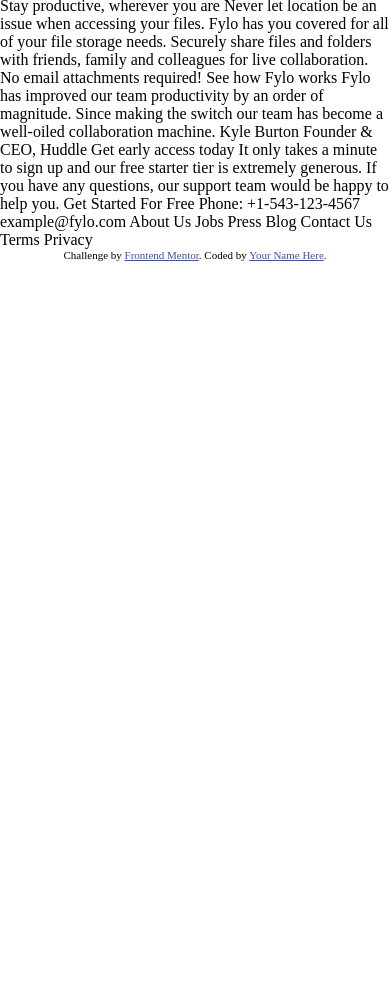
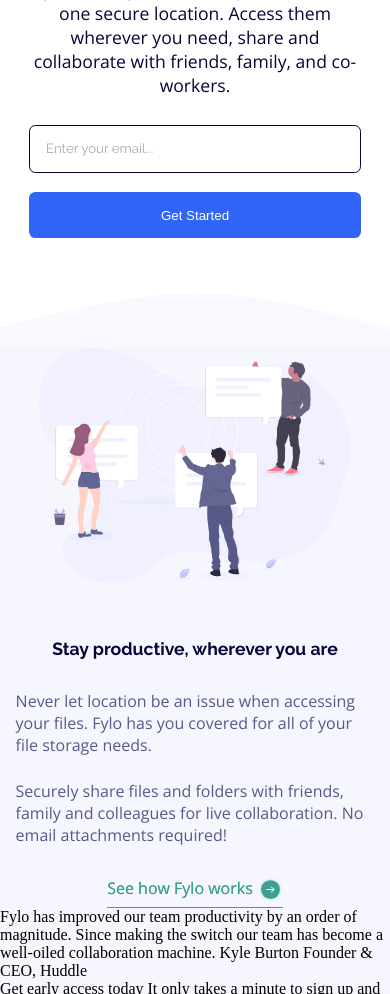
Before and after one commit to YousefKhalid-iq/fylo-landing-page-with-two-column-layout, a plain HTML site: page index.html in a window 390 px wide. Shown: the part 563-1557 px from the top of the page. Before the commit the page ends 844 px from the top, so only its background shows below. Drawn offline with nearby package versions, Linux system fonts and the light colour scheme.

Commit message:
Add files via upload

```diff
--- a/index.html
+++ b/index.html
@@ -47,32 +47,43 @@
         Access them wherever you need, share and collaborate with friends,
         family, and co-workers.
       </p>
-      <form>
-        <input>
+      <form action="#">
+        <input class="email-input" type="email" name="email" placeholder="Enter your email..." aria-label="error__message">
         <label></label>
-        <div>
-          <button>
+        <div class="form-btn-cont">
+          <button aria-label="email" type="submit">
             Get Started
           </button>
         </div>
       </form>
+      <img role="presentation" alt="" class="curve-img" src="images/bg-curve-mobile.svg">
     </div>
+    <div class="productive-section">
+      <img alt="An image of being productive" class="illustration-img-productive" src="images/illustration-2.svg">
+      <h2>
         Stay productive, wherever you are
-
+      </h2>
+      <p class="productive-p1">
         Never let location be an issue when accessing your files. Fylo has you
         covered for all of your file storage needs.
-
+      </p>
+      <p class="productive-p2">
         Securely share files and folders with friends, family and colleagues for
         live collaboration. No email attachments required!
-
+      </p>
+      <div class="fylo-works-cont">
+        <p class="how-fylo-works-p">
           See how Fylo works
-
+        </p>
+        <img role="presentation" alt="" class="arrow-icon" src="images/icon-arrow.svg">
+      </div>
+    <div class="testomonial-cont">
       Fylo has improved our team productivity by an order of magnitude. Since
       making the switch our team has become a well-oiled collaboration machine.
 
       Kyle Burton
       Founder & CEO, Huddle
-
+    </div>
     Get early access today
 
     It only takes a minute to sign up and our free starter tier is extremely generous.
--- a/style.css
+++ b/style.css
@@ -22,6 +22,7 @@
   text-align: right;
   width: 60%;
   margin-top: 20px;
+  margin-right: 1.5%;
 }
 
 .header-links li {
@@ -40,12 +41,118 @@
   padding-top: 20%;
 }
 
-.illustration-img-header {
+.illustration-img-header, .illustration-img-productive {
   width: 80%;
   display: block;
   margin: 0 auto;
 }
 
+h1 {
+  color: hsl(243, 87%, 12%);
+  font-family: 'Open Sans', sans-serif;
+  width: 85%;
+  text-align: center;
+  margin: 0 auto;
+  font-size: 2rem;
+  padding: 7% 0;
+}
+
+.header-p {
+  color: hsl(243, 87%, 12%);
+  font-family: 'Open Sans', sans-serif;
+  width: 85%;
+  text-align: center;
+  margin: 0 auto;
+  font-size: 1.1rem;
+}
+
+form {
+  text-align: center;
+  width: 100%;
+  padding: 7% 0 14% 0;
+}
+
+form .email-input {
+  width: 85%;
+  padding: 4%;
+  border-radius: 0.4rem;
+  border-width: 0.1rem;
+  border-style: solid;
+  border-color: hsl(243, 87%, 12%);
+}
+
+.email-input[type="email"]::placeholder {
+  opacity: 0.6;
+  font-family: 'Raleway', sans-serif;
+}
+
+.form-btn-cont button {
+  width: 85%;
+  background-color: hsl(224, 93%, 58%);
+  border: 0;
+  color: hsl(0, 0%, 100%);
+  padding: 4%;
+  border-radius: 0.4rem;
+  margin-top: 5%;
+  cursor: pointer;
+}
+
+.email-input:focus {
+  outline-width: 0;
+}
+
+.curve-img {
+  width: 100%;
+  display: block;
+}
+
+.productive-section {
+  background-color: hsl(240, 75%, 98%);
+}
+
+h2 {
+  color: hsl(243, 87%, 12%);
+  font-family: 'Raleway', sans-serif;
+  width: 80%;
+  text-align: center;
+  margin: 0 auto;
+  font-size: 1.1rem;
+  padding: 14% 0 5% 0;
+}
+
+.productive-p1, .productive-p2 {
+  color: hsl(238, 22%, 44%);
+  font-family: 'Open Sans', sans-serif;
+  font-size: 1rem;
+  width: 92%;
+  margin: 0 auto;
+  text-align: left;
+  padding: 3% 0;
+}
+
+.fylo-works-cont {
+  padding-top: 5%;
+  width: 50%;
+  margin: 0 auto;
+  display: flex;
+  justify-content: center;
+  align-content: center;
+}
+
+.how-fylo-works-p {
+  color: hsl(170, 45%, 43%);
+  text-shadow: 0px 0px 0px hsl(170, 45%, 43%);
+  font-family: 'Open Sans', sans-serif;
+  border-bottom: 1px solid hsl(170, 45%, 43%);
+  padding-bottom: 5px;
+}
+
+.arrow-icon {
+  width: 30px;
+  border-bottom: 1px solid hsl(170, 45%, 43%);
+  padding-bottom: 5px;
+  padding-left: 5px;
+}
 
 .attribution {
   font-size: 11px; text-align: center;
```
Also changed, not shown: 1 other file. Lines whose indentation alone changed are shown as unchanged.
